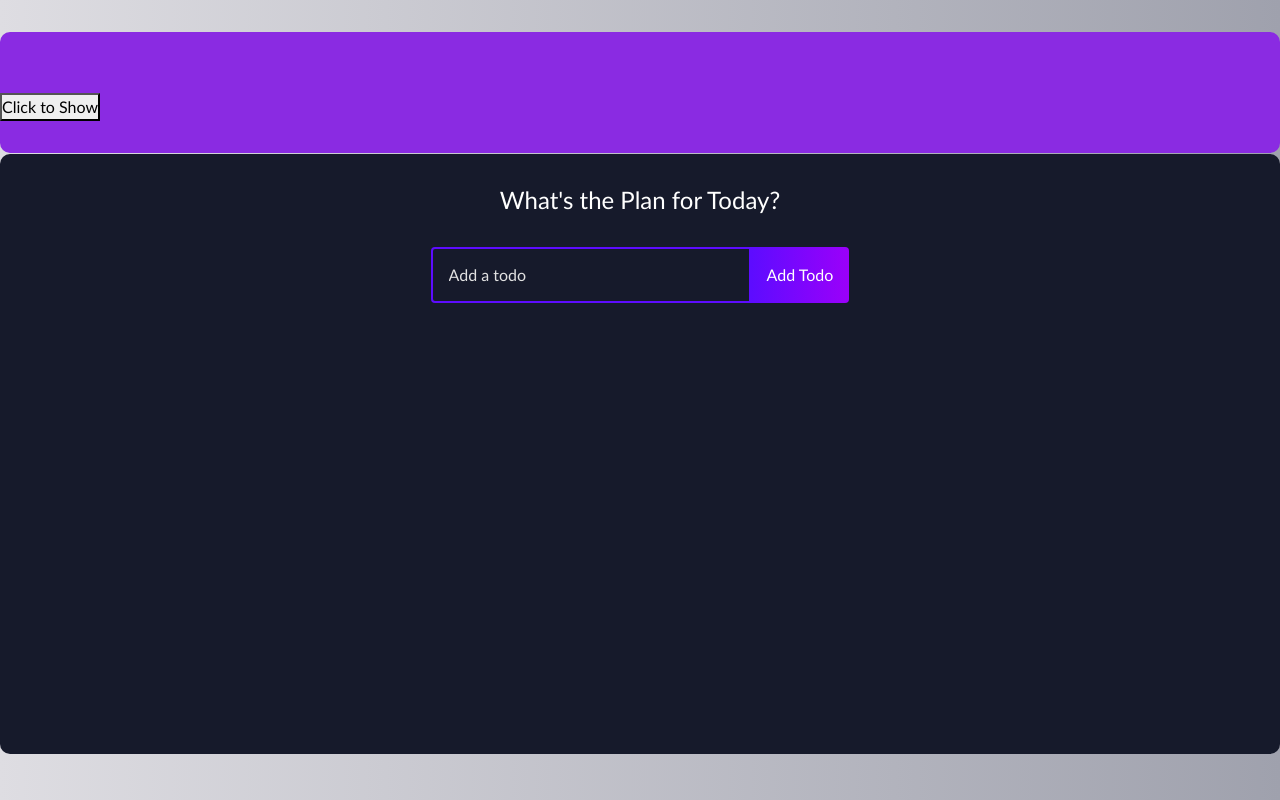
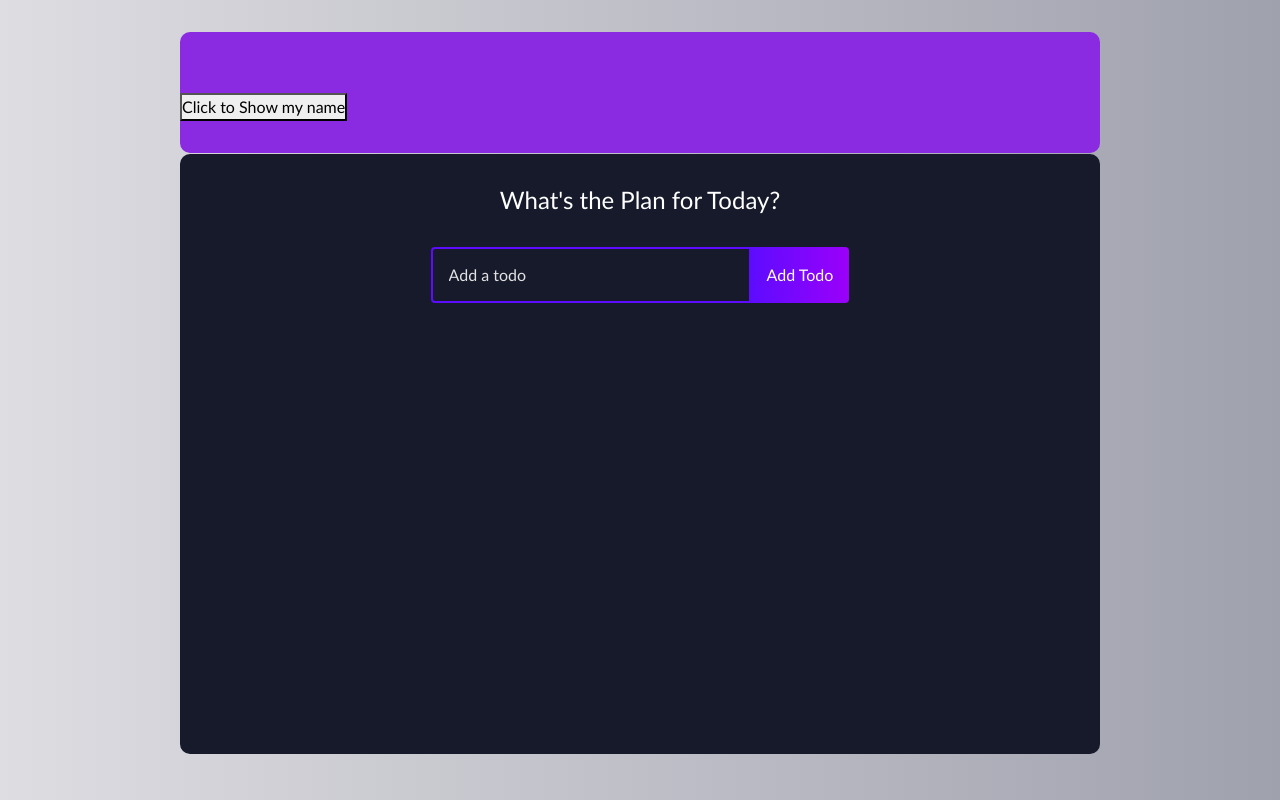
Before and after one commit to Saleck-Eljili/todo-animation, a React (Create React App) app: page / in a window 1280 px wide. Built offline with nearby package versions, Linux system fonts and the light colour scheme.

Commit message:
feat(TODO): animation with style balise

```diff
--- a/public/index.html
+++ b/public/index.html
@@ -25,7 +25,36 @@
       Learn how to configure a non-root public URL by running `npm run build`.
     -->
     <link href="https://cdn.jsdelivr.net/npm/bootstrap@5.0.2/dist/css/bootstrap.min.css" rel="stylesheet" integrity="sha384-EVSTQN3/azprG1Anm3QDgpJLIm9Nao0Yz1ztcQTwFspd3yD65VohhpuuCOmLASjC" crossorigin="anonymous">
-    <title>React App</title>
+    <title>Saleck TODO App</title>
+    <style>
+      .todo-row {
+  display: flex;
+  justify-content: space-between;
+  align-items: center;
+  margin: 4px auto;
+  color: #fff;
+  background: linear-gradient(
+    90deg,
+    rgba(255, 118, 20, 1) 0%,
+    rgba(255, 84, 17, 1) 100%
+  );
+
+  padding: 16px;
+  border-radius: 5px;
+  width: 90%;
+  position: relative;
+  animation-name: example5;
+  animation-duration: 10s;
+}
+
+@keyframes example5 {
+  0%   {left:0px; top:0px;}
+  25%  {left:0px; top:200px;}
+  50%  {left:0px; top:0px;}
+
+}
+
+    </style>
   </head>
   <body>
     <noscript>You need to enable JavaScript to run this app.</noscript>
--- a/src/App.css
+++ b/src/App.css
@@ -17,6 +17,7 @@ body {
 .test{
   background-color: #8a2be2;
   margin: 1px auto;
+  width: 920px;
   border-radius: 10px;
   padding-bottom: 32px;
 }
@@ -24,7 +25,7 @@ body {
   display: flex;
   flex-direction: column;
   justify-content: flex-start;
-  width: 100%;
+  width: 920px;
   min-height: 600px;
   background: #161a2b;
   text-align: center;
@@ -97,32 +98,7 @@ h1 {
   position: relative;
 }
 
-.todo-row {
-  display: flex;
-  justify-content: space-between;
-  align-items: center;
-  margin: 4px auto;
-  color: #fff;
-  background: linear-gradient(
-    90deg,
-    rgba(255, 118, 20, 1) 0%,
-    rgba(255, 84, 17, 1) 100%
-  );
 
-  padding: 16px;
-  border-radius: 5px;
-  width: 90%;
-  position: relative;
-  animation-name: example5;
-  animation-duration: 10s;
-}
-
-@keyframes example5 {
-  0%   {left:0px; top:0px;}
-  25%  {left:0px; top:200px;}
-  50%  {left:0px; top:0px;}
-
-}
 
 
 .todo-row:nth-child(4n + 1) {
--- a/src/App.js
+++ b/src/App.js
@@ -14,10 +14,10 @@ function ZoomExample(props) {
   return (
     <div className="test">
       <Zoom when={show}>
-        <h1>React Reveal</h1>
+        <h1>Saleck EL JILI</h1>
       </Zoom>
       <button type="button" onClick={toggleShow}>
-        Click to {show ? "Hide" : "Show"}
+        Click to {show ? "Hide" : "Show"} my name
       </button>
     </div>
   );
```
